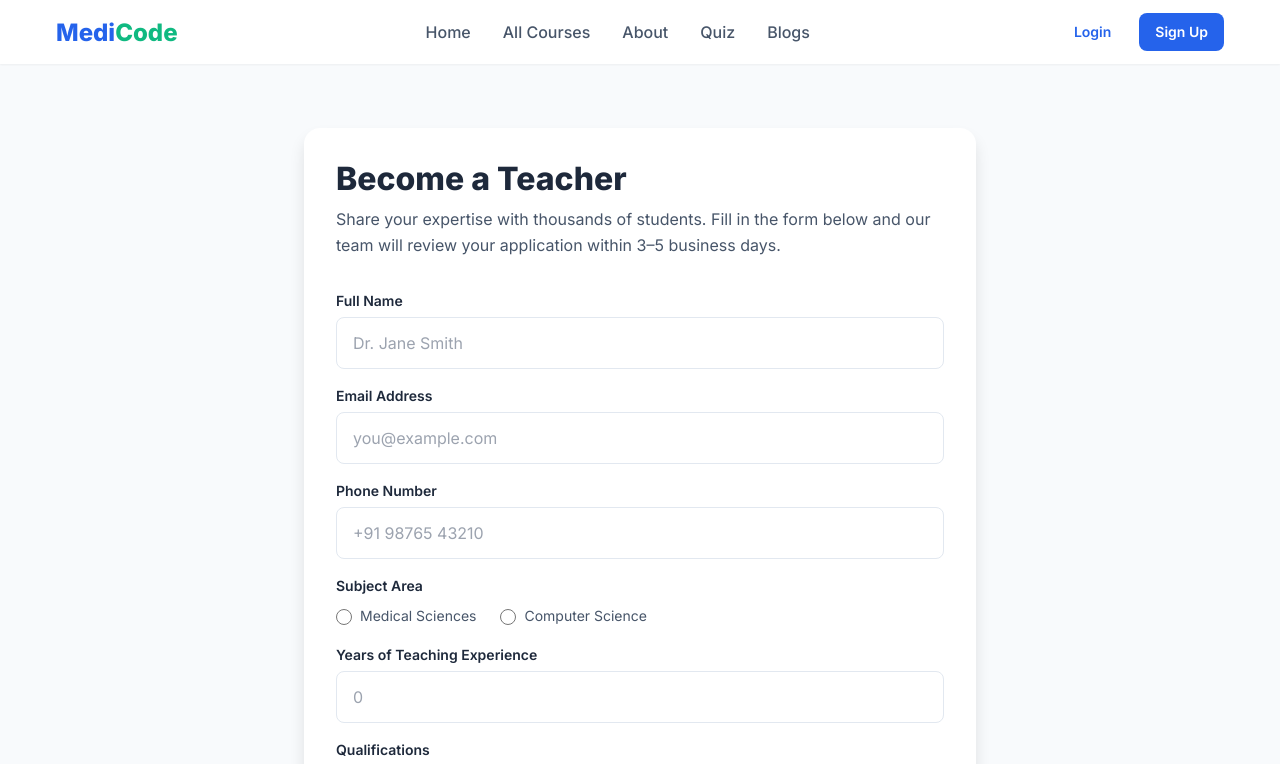
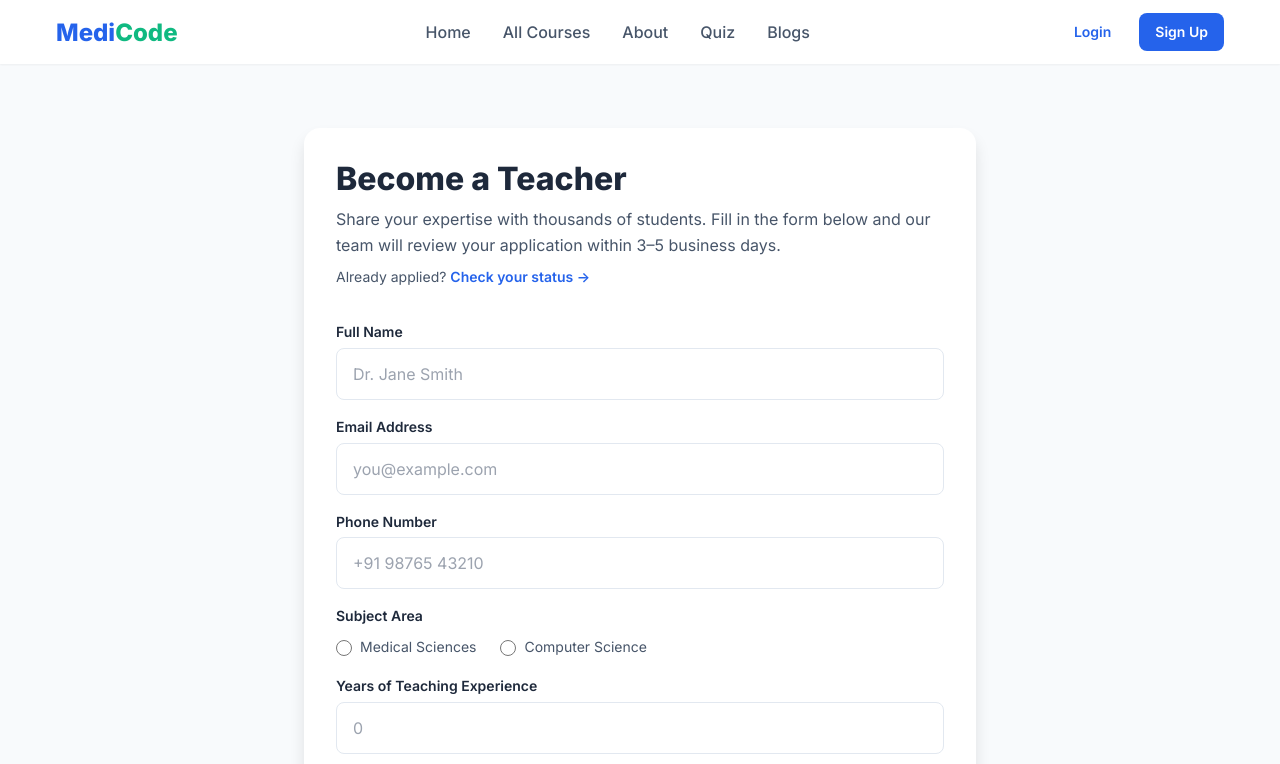
Before and after one commit to sameerwatts/MediCode-Institute, a Next.js app: page /become-a-teacher in a window 1280 px wide. Shown: the top 764 px of the page. Built offline with nearby package versions, Linux system fonts and the light colour scheme; no server answers.

Commit message:
feat: add "Already applied? Check your status" link on become-a-teacher page
Mirrors the "Already have an account? Sign in" pattern — surfaces the
application-status page contextually for returning applicants.

Co-Authored-By: Claude Sonnet 4.6 <noreply@anthropic.com>

```diff
--- a/src/views/BecomeATeacher/index.tsx
+++ b/src/views/BecomeATeacher/index.tsx
@@ -119,9 +119,15 @@ const BecomeATeacher: React.FC = () => {
       <div className="w-full max-w-2xl mx-auto">
         <div className="bg-white rounded-xl shadow-lg p-8">
           <h1 className="text-h2 font-extrabold text-dark mb-2">Become a Teacher</h1>
-          <p className="text-body text-dark-gray mb-8 leading-relaxed">
+          <p className="text-body text-dark-gray mb-2 leading-relaxed">
             Share your expertise with thousands of students. Fill in the form below and
             our team will review your application within 3–5 business days.
+          </p>
+          <p className="text-sm-text text-dark-gray mb-8">
+            Already applied?{' '}
+            <Link href="/application-status" className="text-primary font-semibold hover:underline">
+              Check your status &rarr;
+            </Link>
           </p>
 
           {serverError && (
```
Also changed, not shown: 1 other file (tests, documents, lock files or other folders).
